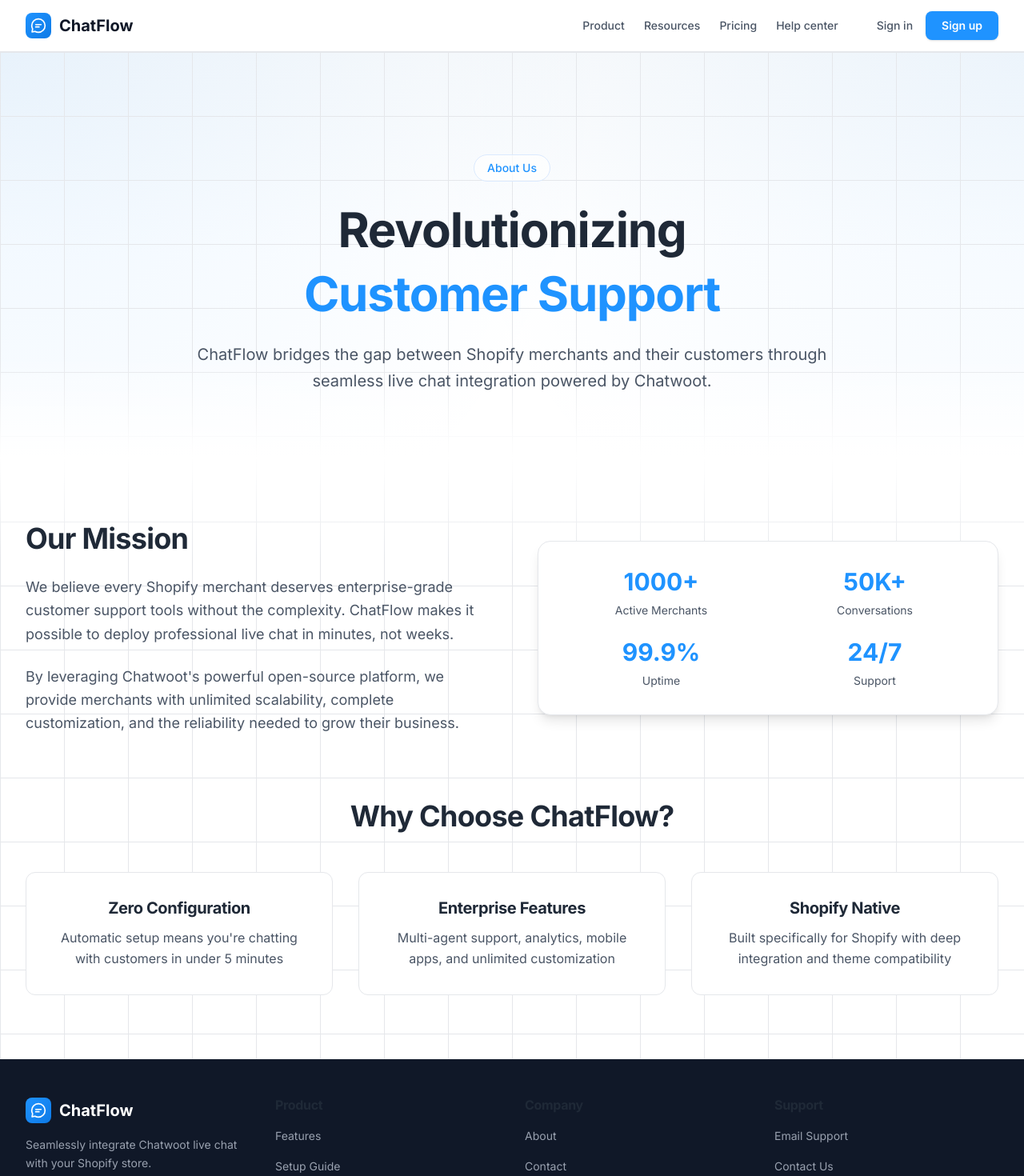
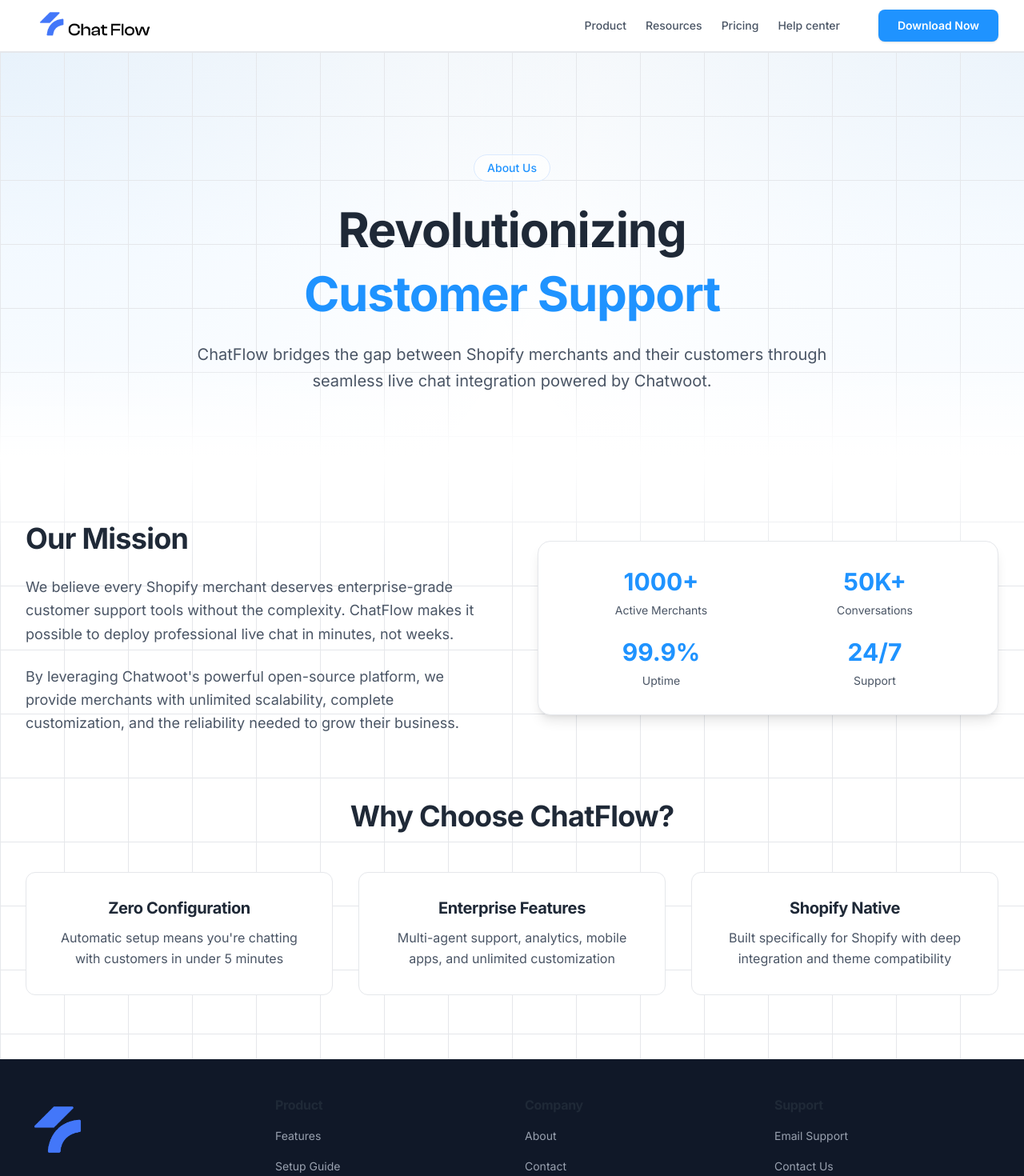
Before and after one commit to ChatFlow-Shopify/chatflow-shopify.github.io, a Next.js app: page /about in a window 1280 px wide. Shown: the top 1470 px of the page at 80% size. Built offline with nearby package versions, Linux system fonts and the light colour scheme.

Commit message:
new logo added and other minor touches CTA

```diff
--- a/app/components/CTA.tsx
+++ b/app/components/CTA.tsx
@@ -35,7 +35,7 @@
                 {/* CTA Buttons */}
                 <div className="flex flex-col sm:flex-row gap-4 justify-center mb-12">
                     <a
-                        href="https://apps.shopify.com"
+                        href="https://apps.shopify.com/chatflow?st_source=autocomplete&surface_detail=autocomplete_apps"
                         target="_blank"
                         rel="noopener noreferrer"
                         className="group bg-white hover:bg-gray-50 text-[#1f93ff] font-semibold text-lg px-10 py-5 rounded-lg transition-all duration-200 flex items-center justify-center gap-3 shadow-xl hover:shadow-2xl transform hover:scale-105"
--- a/app/components/Footer.tsx
+++ b/app/components/Footer.tsx
@@ -1,4 +1,5 @@
 import Link from "next/link";
+import logoMark from "../assets/Logo Mark-01.png";
 
 export default function Footer() {
     return (
@@ -7,14 +8,12 @@
                 <div className="grid grid-cols-1 md:grid-cols-4 gap-8 mb-8">
                     {/* Brand Column */}
                     <div className="col-span-1 md:col-span-1">
-                        <Link href="/" className="flex items-center gap-2.5 mb-4 group">
-                            <div className="w-8 h-8 rounded-lg bg-gradient-to-br from-[#1f93ff] to-[#0d7ae6] flex items-center justify-center group-hover:scale-105 transition-transform">
-                                <svg width="20" height="20" viewBox="0 0 24 24" fill="none" xmlns="http://www.w3.org/2000/svg">
-                                    <path d="M12 22C17.5228 22 22 17.5228 22 12C22 6.47715 17.5228 2 12 2C6.47715 2 2 6.47715 2 12C2 13.8214 2.48697 15.5291 3.33782 17L2.5 21.5L7 20.6622C8.47087 21.513 10.1786 22 12 22Z" stroke="white" strokeWidth="2" strokeLinecap="round" strokeLinejoin="round" />
-                                    <path d="M8 10.5H16M8 14H13" stroke="white" strokeWidth="2" strokeLinecap="round" />
-                                </svg>
-                            </div>
-                            <span className="text-xl font-bold group-hover:text-[#1f93ff] transition-colors">ChatFlow</span>
+                        <Link href="/" className="flex items-center mb-4 group">
+                            <img
+                                src={logoMark.src}
+                                alt="ChatFlow"
+                                className="h-20 w-auto group-hover:opacity-80 transition-opacity"
+                            />
                         </Link>
                         <p className="text-gray-400 text-sm leading-relaxed">
                             Seamlessly integrate Chatwoot live chat with your Shopify store.
@@ -41,7 +40,7 @@
                                 </Link>
                             </li>
                             <li>
-                                <a href="https://apps.shopify.com" target="_blank" rel="noopener noreferrer" className="text-gray-400 hover:text-white text-sm transition-colors">
+                                <a href="https://apps.shopify.com/chatflow?st_source=autocomplete&surface_detail=autocomplete_apps" target="_blank" rel="noopener noreferrer" className="text-gray-400 hover:text-white text-sm transition-colors">
                                     Install App
                                 </a>
                             </li>
--- a/app/components/Header.tsx
+++ b/app/components/Header.tsx
@@ -1,6 +1,7 @@
 "use client";
 import { useState } from "react";
 import Link from "next/link";
+import logoWithText from "../assets/Black Text Logo-01.png";
 
 export default function Header() {
   const [mobileMenuOpen, setMobileMenuOpen] = useState(false);
@@ -10,33 +11,12 @@
       <div className="max-w-7xl mx-auto px-4 sm:px-6 lg:px-8">
         <div className="flex items-center justify-between h-16 gap-4">
           {/* Logo */}
-          <Link href="/" className="flex items-center gap-2.5 group">
-            <div className="w-8 h-8 rounded-lg bg-gradient-to-br from-[#1f93ff] to-[#0d7ae6] flex items-center justify-center group-hover:scale-105 transition-transform">
-              <svg
-                width="20"
-                height="20"
-                viewBox="0 0 24 24"
-                fill="none"
-                xmlns="http://www.w3.org/2000/svg"
-              >
-                <path
-                  d="M12 22C17.5228 22 22 17.5228 22 12C22 6.47715 17.5228 2 12 2C6.47715 2 2 6.47715 2 12C2 13.8214 2.48697 15.5291 3.33782 17L2.5 21.5L7 20.6622C8.47087 21.513 10.1786 22 12 22Z"
-                  stroke="white"
-                  strokeWidth="2"
-                  strokeLinecap="round"
-                  strokeLinejoin="round"
-                />
-                <path
-                  d="M8 10.5H16M8 14H13"
-                  stroke="white"
-                  strokeWidth="2"
-                  strokeLinecap="round"
-                />
-              </svg>
-            </div>
-            <span className="text-xl font-bold text-gray-900 group-hover:text-[#1f93ff] transition-colors">
-              ChatFlow
-            </span>
+          <Link href="/" className="flex items-center group">
+            <img
+              src={logoWithText.src}
+              alt="ChatFlow"
+              className="h-44 w-auto group-hover:opacity-80 transition-opacity"
+            />
           </Link>
 
           {/* Desktop Navigation + actions */}
@@ -70,18 +50,12 @@
 
             <div className="flex items-center gap-4 ml-4">
               <a
-                href="#"
-                className="text-sm font-medium text-gray-600 hover:text-gray-900 transition-colors"
-              >
-                Sign in
-              </a>
-              <a
-                href="https://apps.shopify.com"
+                href="https://apps.shopify.com/chatflow?st_source=autocomplete&surface_detail=autocomplete_apps"
                 target="_blank"
                 rel="noopener noreferrer"
-                className="bg-[#1f93ff] hover:bg-[#0d7ae6] text-white font-semibold px-5 py-2 rounded-lg text-sm transition-all duration-200 shadow-sm hover:shadow-md"
+                className="bg-[#1f93ff] hover:bg-[#0d7ae6] text-white font-semibold px-6 py-2.5 rounded-lg text-sm transition-all duration-200 shadow-sm hover:shadow-md"
               >
-                Sign up
+                Download Now
               </a>
             </div>
           </div>
@@ -156,18 +130,12 @@
                 Help center
               </Link>
               <a
-                href="#"
-                className="text-gray-600 hover:text-gray-900 font-medium py-2 transition-colors"
-              >
-                Sign in
-              </a>
-              <a
-                href="https://apps.shopify.com"
+                href="https://apps.shopify.com/chatflow?st_source=autocomplete&surface_detail=autocomplete_apps"
                 target="_blank"
                 rel="noopener noreferrer"
                 className="bg-[#1f93ff] hover:bg-[#0d7ae6] text-white font-semibold px-6 py-2.5 rounded-lg text-center transition-colors mt-2"
               >
-                Sign up
+                Download Now
               </a>
             </nav>
           </div>
--- a/app/components/Hero.tsx
+++ b/app/components/Hero.tsx
@@ -33,7 +33,7 @@
           {/* CTA Buttons */}
           <div className="flex flex-col sm:flex-row gap-4 items-start mb-8">
             <a
-              href="https://apps.shopify.com"
+              href="https://apps.shopify.com/chatflow?st_source=autocomplete&surface_detail=autocomplete_apps"
               target="_blank"
               rel="noopener noreferrer"
               className="group bg-[#1f93ff] hover:bg-[#0d7ae6] text-white font-semibold px-10 py-4 rounded-lg text-lg transition-all duration-200 flex items-center gap-2 shadow-md hover:shadow-lg"
```
Also changed, not shown: app/assets/Black Text Logo-01.png (added), app/assets/Logo Mark-01.png (added).
